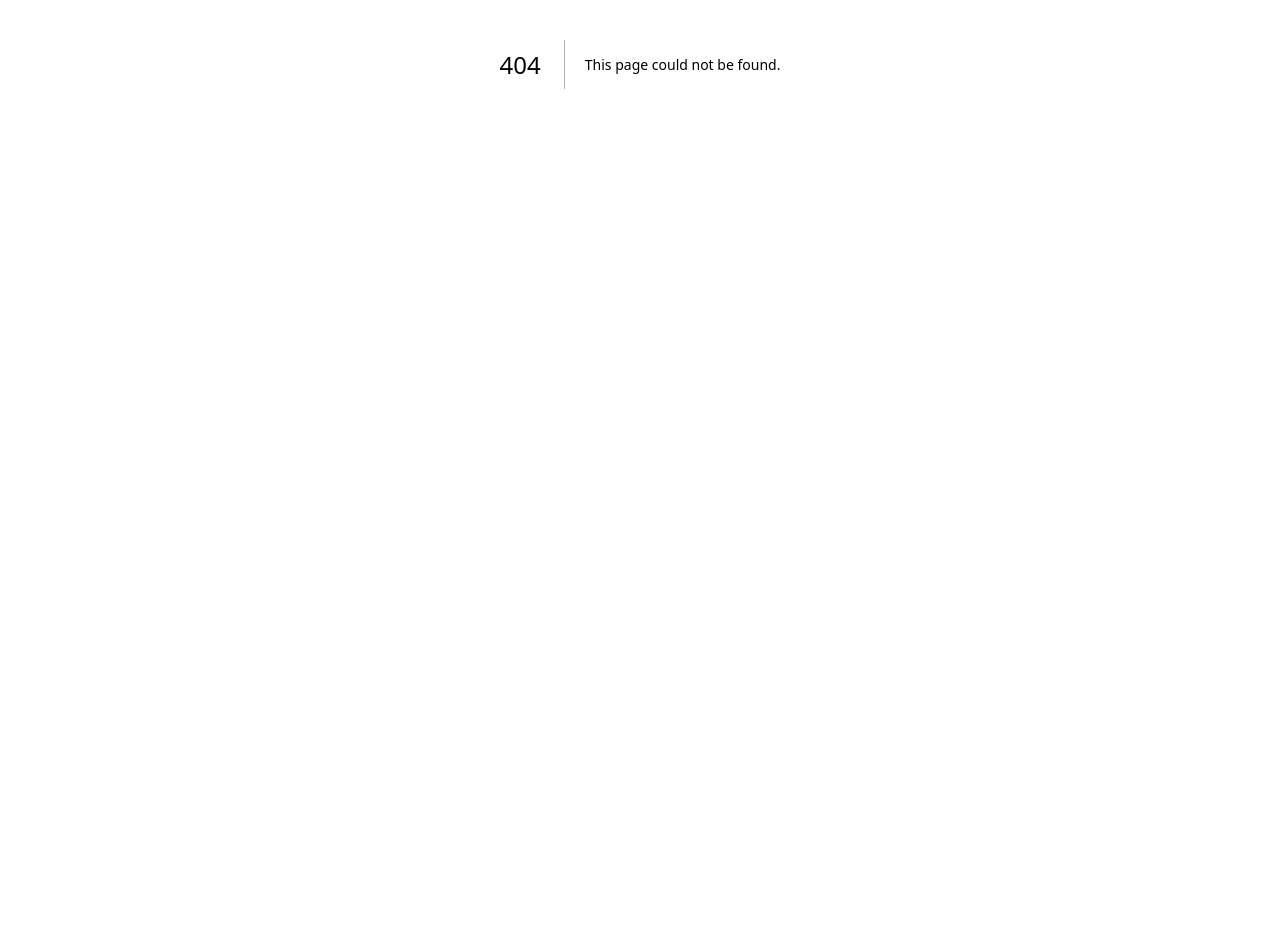
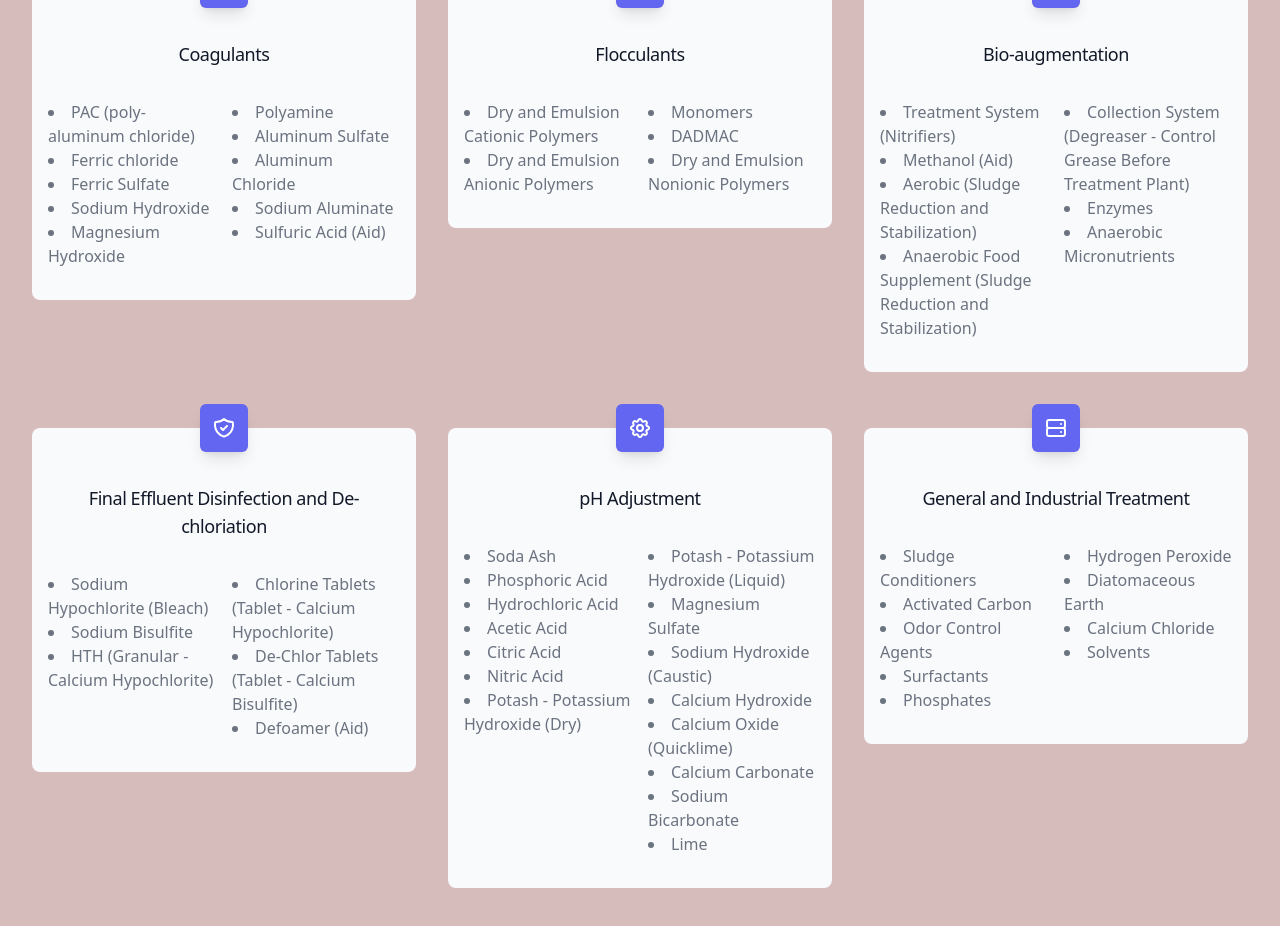
Before and after one commit to Tricarico1/jgs_landing_page, a Next.js app: page /treatment-chemicals in a window 1280 px wide. Before the commit this address had no page. Shown: the part 336-1262 px from the top of the page. Before the commit the page ends 800 px from the top, so only its background shows below. Built offline with nearby package versions, Linux system fonts and the light colour scheme.

Commit message:
Added treatment-chemcials

```diff
--- a/package.json
+++ b/package.json
@@ -11,6 +11,7 @@
   "dependencies": {
     "@headlessui/react": "^1.7.14",
     "@heroicons/react": "^1.0.6",
+    "@tailwindcss/aspect-ratio": "^0.4.2",
     "autoprefixer": "10.4.14",
     "daisyui": "^2.51.6",
     "eslint": "8.40.0",
--- a/src/pages/index.js
+++ b/src/pages/index.js
@@ -13,14 +13,19 @@ import {
 import { ChevronRightIcon, ExternalLinkIcon } from '@heroicons/react/solid'
 import { Parallax, Background } from 'react-parallax';
 
+import Link from 'next/link';
+import TreatmentChemicals from './treatment-chemicals';
+
+
 const navigation = [
-  { name: 'Treatment Chemicals', href: '#' },
-  { name: 'Municipal Wastewater', href: '#' },
-  { name: 'Industrial Wastewater', href: '#' },
-  { name: 'Pump Station Maintenance', href: '#' },
-  { name: 'Blog', href: '#' },
-  { name: 'Our Story', href: '#' },
+  { name: 'Treatment Chemicals', href: '/treatment-chemicals' },
+  { name: 'Municipal Wastewater', href: '#municipal-wastewater' },
+  { name: 'Industrial Wastewater', href: '#industrial-wastewater' },
+  { name: 'Pump Station Maintenance', href: '#pump-station-maintenance' },
+  { name: 'Blog', href: '#blog' },
+  { name: 'Our Story', href: '#our-story' },
 ]
+
 const features = [
   {
     name: 'Push to Deploy',
@@ -239,35 +244,20 @@ export default function Example() {
 
               <div className="home-header-container">
                 <img className="jg-logo" src="/img/jgspecialty.png" />
-                <span className='tagline'>Where Quality doesn't mean Expensive</span>
+                <span className='tagline'>Excellence in Chemistry, Affordable by Design</span>
               </div>
 
               {/* <div class="gradient-black"/> */}
             </Parallax>
           </div>
 
+
+
+
           <div className="static-container bg-gothicblue">
             <span>Serving Berks and Lehigh County, PA and Sanpete County, UT</span>
             <img className="locations-img" src="/img/locations.png"/>
-            {/* <div className="mx-auto max-w-md px-4 text-center sm:px-6 sm:max-w-3xl lg:px-8 lg:max-w-7xl">
-              <div>
-                <h2 className="text-base font-semibold tracking-wider text-cyan-600 uppercase">Serverless</h2>
-                <p className="mt-2 text-3xl font-extrabold text-gray-900 tracking-tight sm:text-4xl">
-                  No server? No problem.
-                </p>
-                <p className="mt-5 max-w-prose mx-auto text-xl text-gray-500">
-                  Phasellus lorem quam molestie id quisque diam aenean nulla in. Accumsan in quis quis nunc, ullamcorper
-                  malesuada. Eleifend condimentum id viverra nulla.
-                </p>
-              </div>
-              <div className="mt-12 -mb-10 sm:-mb-24 lg:-mb-80">
-                <img
-                  className="rounded-lg shadow-xl ring-1 ring-black ring-opacity-5"
-                  src="https://tailwindui.com/img/component-images/green-project-app-screenshot.jpg"
-                  alt=""
-                />
-              </div>
-            </div> */}
+            {}
           </div>
 
           {/* Feature section with grid */}
@@ -527,5 +517,6 @@ export default function Example() {
         </footer>
       </div>
     </div>
+
   )
 }
--- /dev/null
+++ b/src/pages/treatment-chemicals.js
@@ -0,0 +1,159 @@
+/* This example requires Tailwind CSS v2.0+ */
+import {
+    CloudUploadIcon,
+    CogIcon,
+    LockClosedIcon,
+    RefreshIcon,
+    ServerIcon,
+    ShieldCheckIcon,
+  } from '@heroicons/react/outline'
+
+  const features = [
+    {
+      name: 'Coagulants',
+      items: [
+        'PAC (poly-aluminum chloride)',
+        'Ferric chloride',
+        'Ferric Sulfate',
+        'Sodium Hydroxide',
+        'Magnesium Hydroxide'
+      ],
+      items2: [
+        'Polyamine',
+        'Aluminum Sulfate',
+        'Aluminum Chloride',
+        'Sodium Aluminate',
+        'Sulfuric Acid (Aid)'
+      ],
+      icon: CloudUploadIcon,
+    },
+    {
+      name: 'Flocculants',
+      items: [
+        'Dry and Emulsion Cationic Polymers',
+        'Dry and Emulsion Anionic Polymers',
+      ],
+      items2: [
+        'Monomers',
+        'DADMAC',
+        'Dry and Emulsion Nonionic Polymers'
+      ],      icon: LockClosedIcon,
+    },
+    {
+      name: 'Bio-augmentation',
+      items: [
+        'Treatment System (Nitrifiers)',
+        'Methanol (Aid)',
+        'Aerobic (Sludge Reduction and Stabilization)',
+        'Anaerobic Food Supplement (Sludge Reduction and Stabilization)',
+
+      ],
+      items2: [
+
+        'Collection System (Degreaser - Control Grease Before Treatment Plant)',
+        'Enzymes',
+        'Anaerobic Micronutrients'
+
+      ],      icon: RefreshIcon,
+    },
+    {
+      name: 'Final Effluent Disinfection and De-chloriation',
+      items: [
+        'Sodium Hypochlorite (Bleach)',
+        'Sodium Bisulfite',
+        'HTH (Granular - Calcium Hypochlorite)'
+      ],
+      items2: [
+        'Chlorine Tablets (Tablet - Calcium Hypochlorite)',
+        'De-Chlor Tablets (Tablet - Calcium Bisulfite)',
+        'Defoamer (Aid)'
+      ],      icon: ShieldCheckIcon,
+    },
+    {
+      name: 'pH Adjustment',
+      items: [
+        'Soda Ash',
+        'Phosphoric Acid',
+        'Hydrochloric Acid',
+        'Acetic Acid',
+        'Citric Acid',
+        'Nitric Acid',
+        'Potash - Potassium Hydroxide (Dry)'
+      ],
+      items2: [
+        'Potash - Potassium Hydroxide (Liquid)',
+        'Magnesium Sulfate',
+        'Sodium Hydroxide (Caustic)',
+        'Calcium Hydroxide',
+        'Calcium Oxide (Quicklime)',
+        'Calcium Carbonate',
+        'Sodium Bicarbonate',
+        'Lime'
+      ],      icon: CogIcon,
+    },
+    {
+      name: 'General and Industrial Treatment',
+      items: [
+        'Sludge Conditioners',
+        'Activated Carbon',
+        'Odor Control Agents',
+        'Surfactants',
+        'Phosphates'
+      ],
+      items2: [
+        'Hydrogen Peroxide',
+        'Diatomaceous Earth',
+        'Calcium Chloride',
+        'Solvents'
+      ],      icon: ServerIcon,
+    },
+  ]
+
+  export default function Example() {
+    return (
+      <div className="relative bg-rosebrown py-16 sm:py-24 lg:py-32">
+        <div className="mx-auto max-w-md px-4 text-center sm:max-w-3xl sm:px-6 lg:max-w-7xl lg:px-8">
+          <h2 className="text-base font-semibold uppercase tracking-wider text-indigo-600">Deploy faster</h2>
+          <p className="mt-2 text-3xl font-extrabold tracking-tight text-gray-900 sm:text-4xl">
+            Treatment Chemicals
+            </p>
+          <p className="mx-auto mt-5 max-w-prose text-xl text-gray-500">
+            Hover for description of treatment chemicals and their applications.
+          </p>
+          <div className="mt-12">
+            <div className="grid grid-cols-1 gap-8 sm:grid-cols-2 lg:grid-cols-3">
+            {
+                features.map((feature) => (
+                    <div key={feature.name} className="pt-6">
+                        <div className="flow-root rounded-lg bg-gray-50 px-4 pb-8">
+                            <div className="-mt-6">
+                                <div>
+                                    <span className="inline-flex items-center justify-center rounded-md bg-indigo-500 p-3 shadow-lg">
+                                        <feature.icon className="h-6 w-6 text-white" aria-hidden="true" />
+                                    </span>
+                                </div>
+                                <h3 className="mt-8 text-lg font-medium tracking-tight text-gray-900">{feature.name}</h3>
+                                <div className="mt-8 grid grid-cols-2 gap-4">
+                                    <ul className="list-disc list-inside">
+                                        {feature.items.map((item, index) => (
+                                            <li key={index} className="text-base text-gray-500 text-left">{item}</li>
+                                        ))}
+                                    </ul>
+                                    <ul className="list-disc list-inside">
+                                        {feature.items2.map((items2, index) => (
+                                            <li key={index} className="text-base text-gray-500 text-left">{items2}</li>
+                                        ))}
+                                    </ul>
+                                </div>
+                            </div>
+                        </div>
+                    </div>
+                ))
+            }
+
+            </div>
+          </div>
+        </div>
+      </div>
+    )
+  }
--- a/tailwind.config.js
+++ b/tailwind.config.js
@@ -1,4 +1,5 @@
-/** @type {import('tailwindcss').Config} */
+const aspectRatio = require('@tailwindcss/aspect-ratio');
+
 module.exports = {
   content: [
     './src/pages/**/*.{js,ts,jsx,tsx,mdx}',
@@ -29,5 +30,5 @@ module.exports = {
       "cupcake",
     ],
   },
-  plugins: [ require("daisyui")],
-}
+  plugins: [require("daisyui"), aspectRatio],
+};
```
Also changed, not shown: 1 other file (tests, documents, lock files or other folders).
